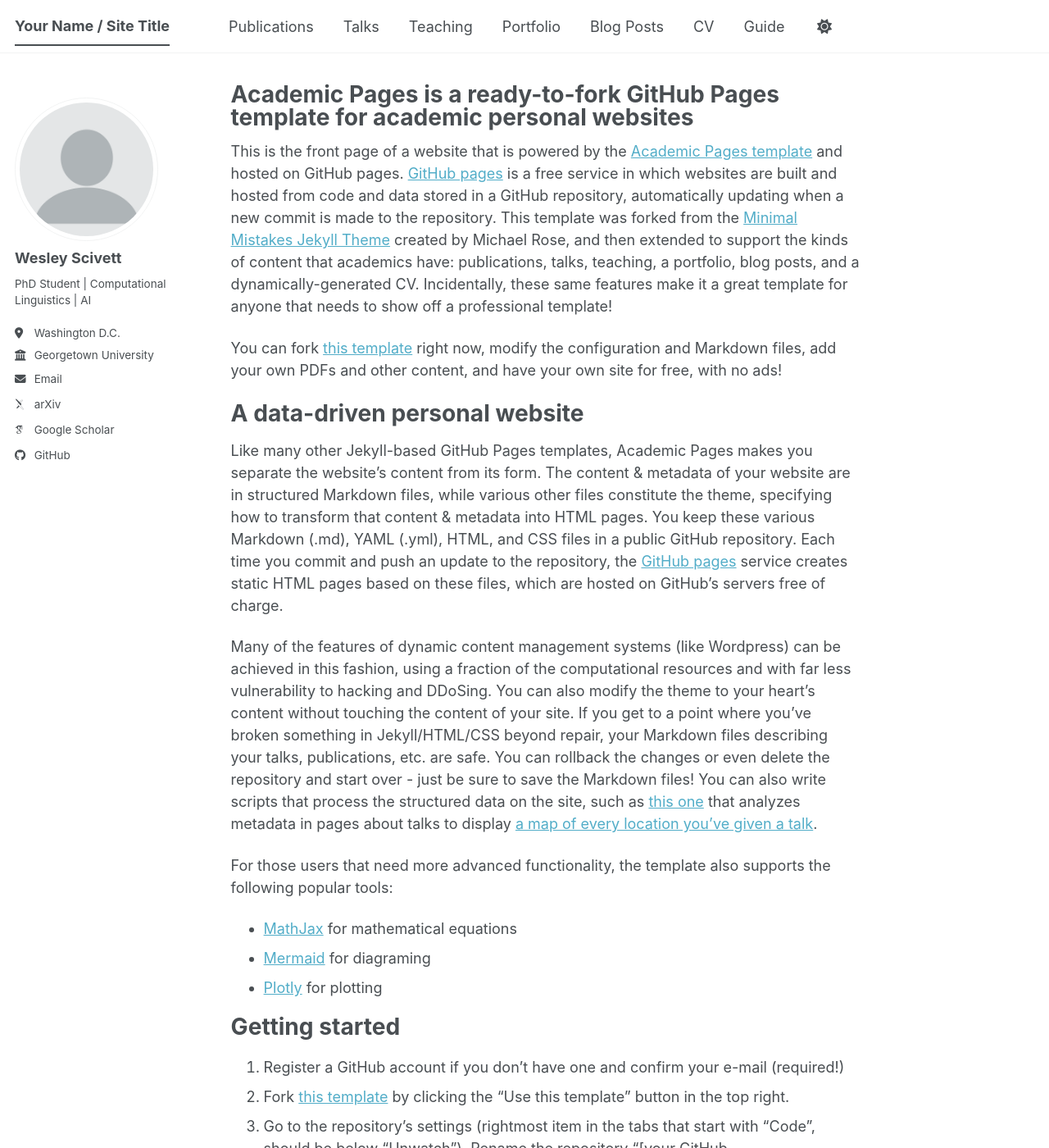
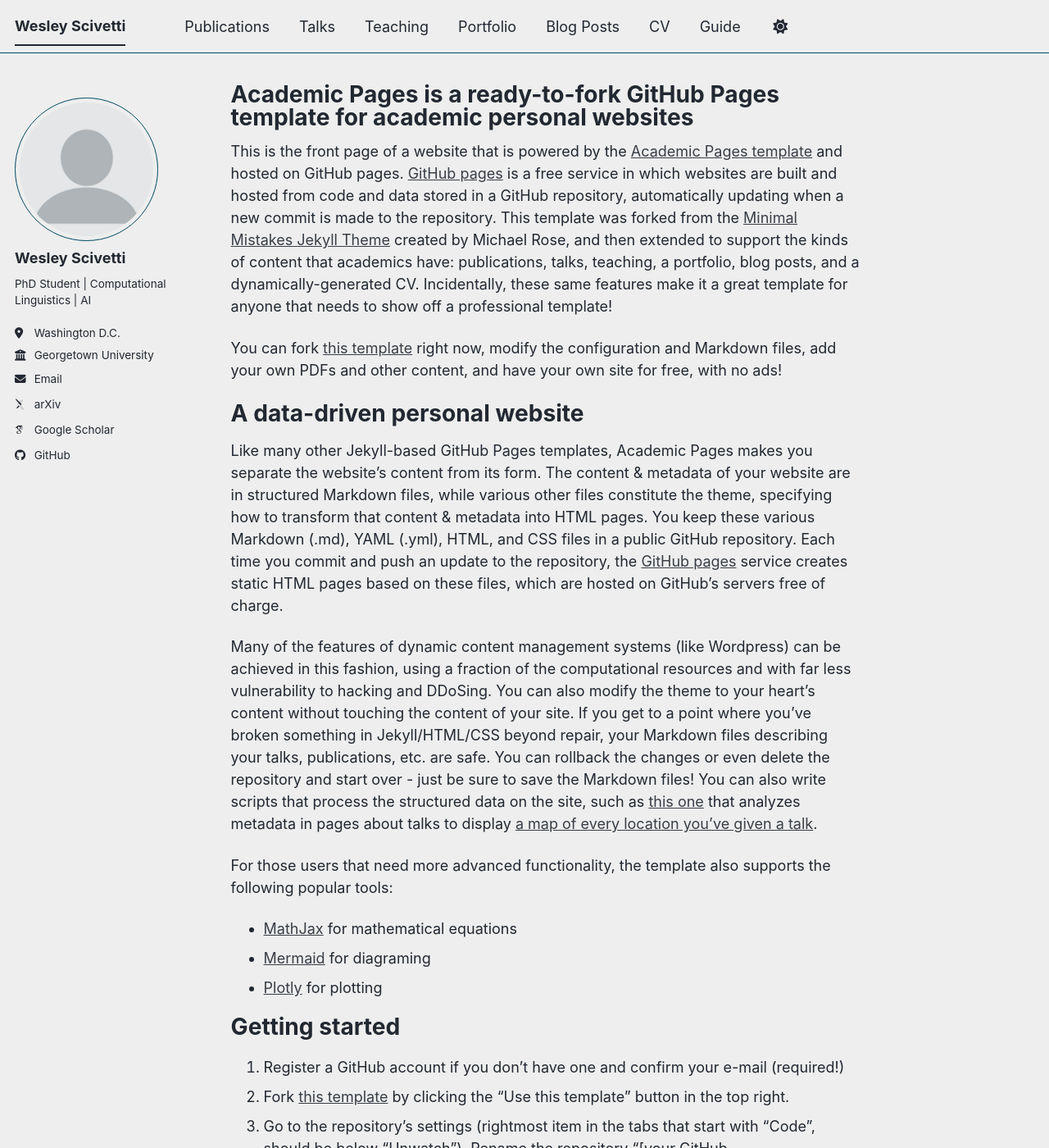
Before and after one commit to WesScivetti/wesscivetti.github.io, a Jekyll site: the page built from _pages/about.md, in a window 1280 px wide and 1400 px high. Shown: the whole window at 82% size. Built offline with Jekyll 4.4.1, drawn with Linux system fonts in a browser that asks for light colours; some web fonts are replaced; a script bundle is joined from its source files by our own code; library files that are not in the unit come from our copies; some of the changed text lies outside the part shown.

Commit message:
Update site configuration with personal details

```diff
--- a/_config.yml
+++ b/_config.yml
@@ -8,11 +8,11 @@
 
 # Basic Site Settings
 locale                   : "en-US"
-site_theme               : "default" # The available themes options are "default", "air", "sunrise", "mint", "dirt" and "contrast"
-title                    : "Your Name / Site Title"
+site_theme               : "air" # The available themes options are "default", "air", "sunrise", "mint", "dirt" and "contrast"
+title                    : "Wesley Scivetti"
 title_separator          : "-"
-name                     : &name "Your Name"
-description              : &description "Your Name's academic portfolio"   # Update this with a general description of your site, this is the default if not overridden by a page
+name                     : &name "Wesley Scivetti"
+description              : &description "Wesley Scivetti | Comptutational Linguist"   # Update this with a general description of your site, this is the default if not overridden by a page
 url                      : https://wesscivetti.github.io # The base hostname & protocol for your site e.g. "https://[your GitHub username].github.io",
                                                            # or if you already have some other page hosted on Github then use "https://[your GitHub username].github.io/[Your Repo Name]"
 baseurl                  : "" # the subpath of your site, e.g. "/blog"
@@ -24,7 +24,7 @@ repository               : "wesscivetti/wesscivetti.github.io"
 author:
   # Biographic information
   avatar           : "profile.png"
-  name             : "Wesley Scivett"
+  name             : "Wesley Scivetti"
   pronouns         : # example: "she/her"
   bio              : "PhD Student | Computational Linguistics | AI"
   location         : "Washington D.C."
```
